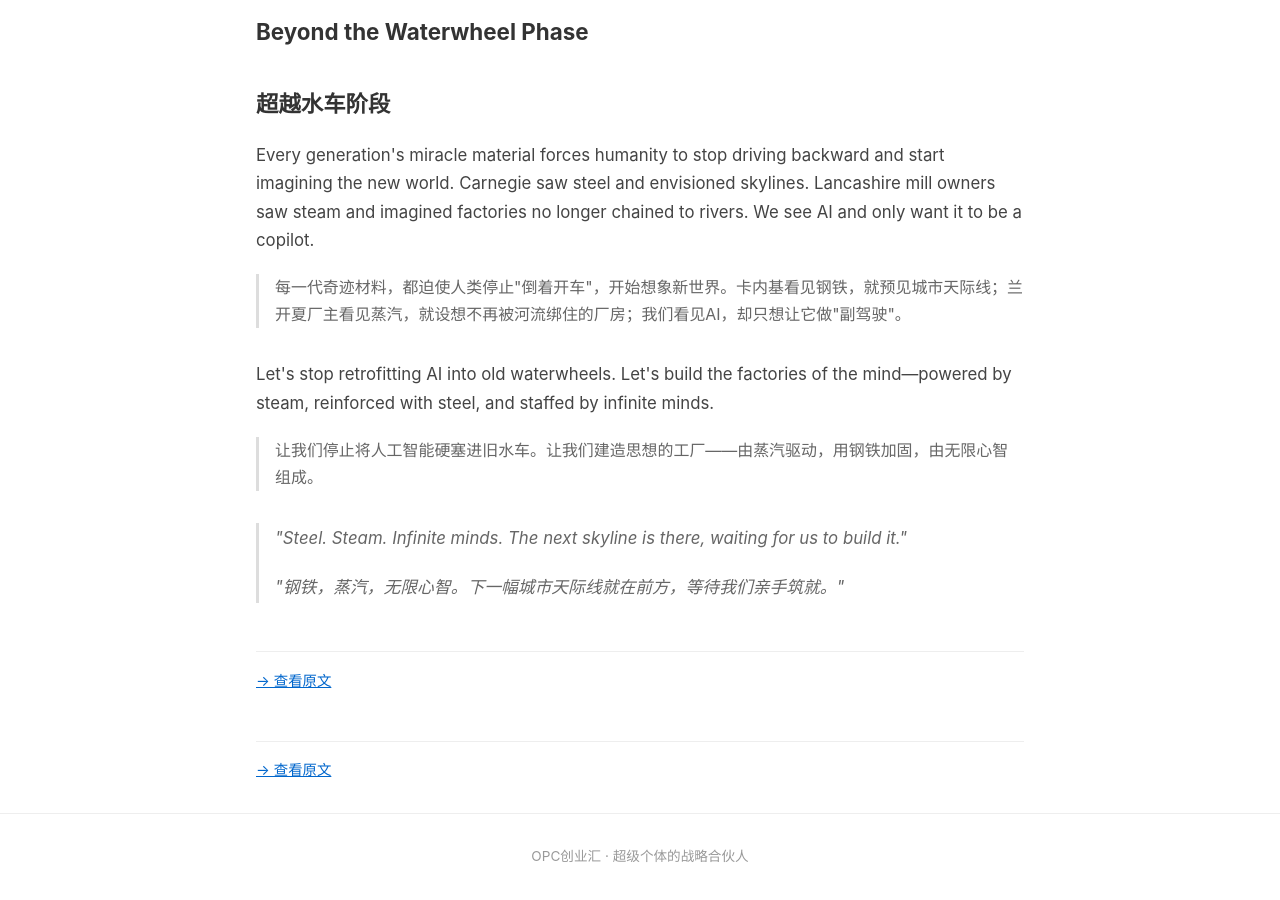
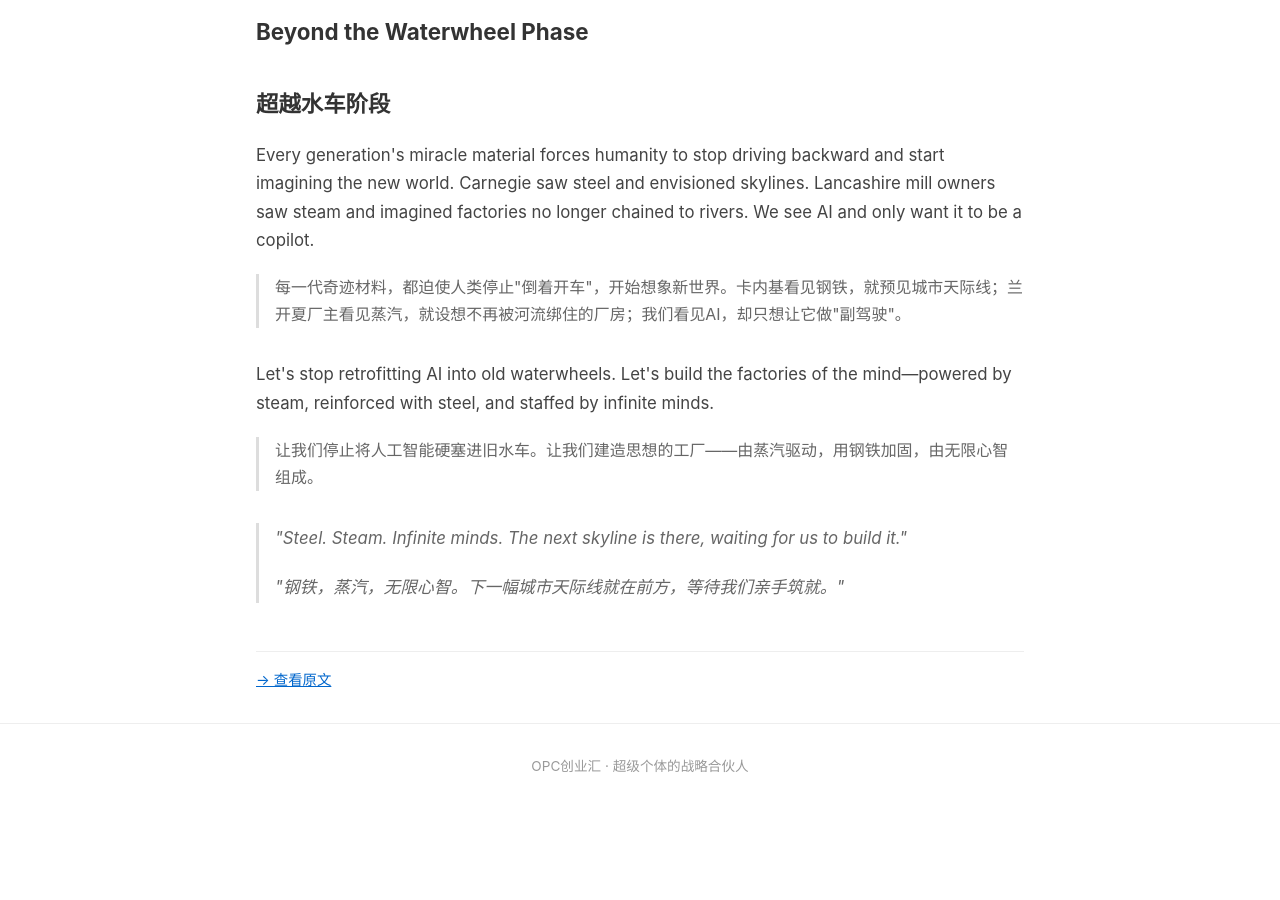
Before and after one commit to Caro-Li-C/opcstartup-site, a Jekyll site: the page built from _posts/2026-05-15-steam-steel-infinite-minds.md, in a window 1280 px wide and 900 px high, scrolled down 8079 px. Built offline with Jekyll 4.4.1, drawn with Linux system fonts in a browser that asks for light colours; after the commit the page ends 8888 px from its top, so only the background shows below that.

Commit message:
Update 2026-05-15-steam-steel-infinite-minds.md

```diff
--- a/_posts/2026-05-15-steam-steel-infinite-minds.md
+++ b/_posts/2026-05-15-steam-steel-infinite-minds.md
@@ -214,7 +214,3 @@ source: "公众号OPC创业汇"
 <p>"Steel. Steam. Infinite minds. The next skyline is there, waiting for us to build it."</p>
 <p>"钢铁，蒸汽，无限心智。下一幅城市天际线就在前方，等待我们亲手筑就。"</p>
 </blockquote>
-
-<div class="post-source">
-<a href="https://www.notion.com/blog/steam-steel-and-infinite-minds-ai" target="_blank">→ 查看原文</a>
-</div>
```
